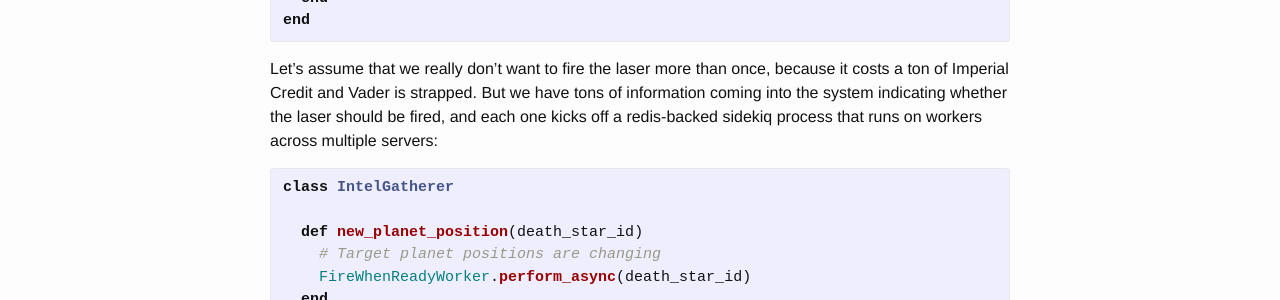
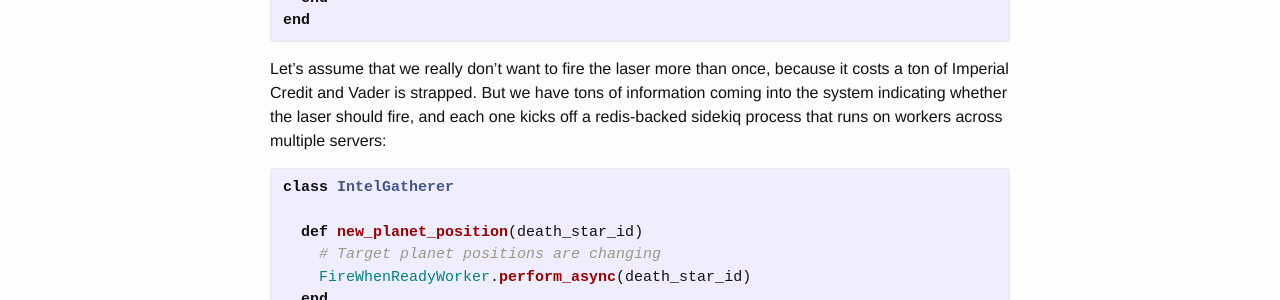
Before and after one commit to hiattp/blog, a Jekyll site: the page built from _posts/2016-02-15-a-concurrency-conundrum-in-rails.markdown, in a window 1280 px wide. Shown: the part 619-919 px from the top of the page. Built offline with Jekyll 4.4.1, drawn with Linux system fonts in a browser that asks for light colours; comment, search, counter and statistics services are not loaded.

Commit message:
minor updates

```diff
--- a/_posts/2016-02-15-a-concurrency-conundrum-in-rails.markdown
+++ b/_posts/2016-02-15-a-concurrency-conundrum-in-rails.markdown
@@ -32,7 +32,7 @@ end
 
 Let's assume that we really don't want to fire the laser more than once, because
 it costs a ton of Imperial Credit and Vader is strapped. But we have tons of
-information coming into the system indicating whether the laser should be fired,
+information coming into the system indicating whether the laser should fire,
 and each one kicks off a redis-backed sidekiq process that runs on workers
 across multiple servers:
 
```
Also changed, not shown: other parts of _posts/2016-02-15-a-concurrency-conundrum-in-rails.markdown (+1 -1 lines).
